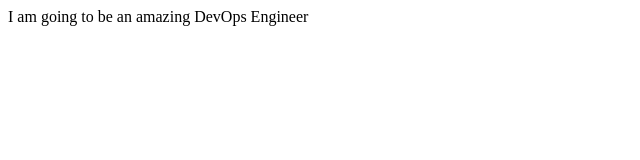
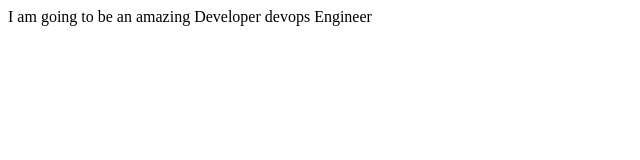
Before and after one commit to tomnsa1/class, a plain HTML site: page index.html in a window 1280 px wide. Shown: the full height of the page, 0-640 px from the left. Drawn offline with Linux system fonts and the light colour scheme.

Commit message:
touched the index file to fix bugs on page

```diff
--- a/index.html
+++ b/index.html
@@ -1 +1 @@
-<html><body> I am going to be an amazing DevOps Engineer </body> </html>
+<html><body> I am going to be an amazing Developer devops Engineer </body> </html>
```
